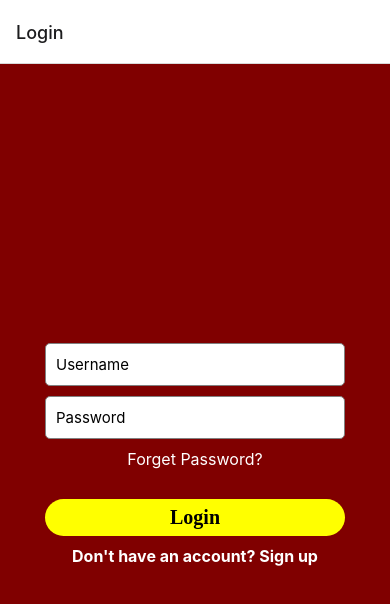
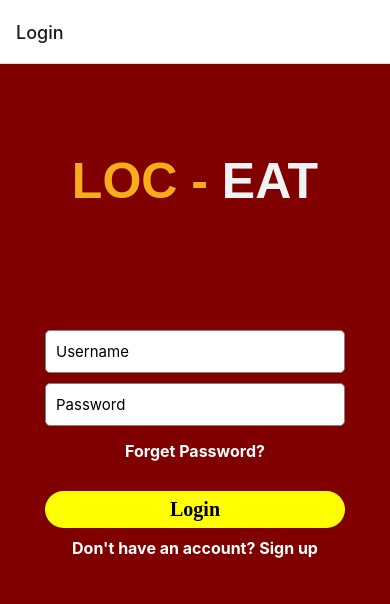
Before and after one commit to curseb100d/LOC-EAT, a React Native app: screen / in a window 390 px wide. Shown: the top 604 px of the page. Built offline with nearby package versions, Linux system fonts and the light colour scheme.

Commit message:
Read 0rders in business side and improve UI added

```diff
--- a/src/View/Business_Screens/BusinessFoodOrderView.js
+++ b/src/View/Business_Screens/BusinessFoodOrderView.js
@@ -1,12 +1,74 @@
-import * as React from 'react';
-import { View, Text } from 'react-native';
+import React from 'react';
+import { View, Text, StyleSheet, ScrollView, TouchableOpacity } from 'react-native';
+import { useCart } from '../../Context/CartContext';
 
-export default function BusinessFoodOrderView({ navigation }) {
-    return (
-        <View style={{ flex: 1, alignItems: 'center', justifyContent: 'center' }}>
-            <Text
-                onPress={() => alert('This is the "Food Order" screen.')}
-                style={{ fontSize: 26, fontWeight: 'bold' }}>Food Orders</Text>
-        </View>
-    );
+export default function BusinessFoodOrderView() {
+  const { cart, removeFromCart } = useCart();
+
+  const handleCancelOrder = (itemId) => {
+    removeFromCart(itemId);
+  };
+
+  return (
+    <ScrollView contentContainerStyle={styles.container}>
+      {cart.length > 0 ? (
+        cart.map((item) => (
+          <View style={styles.cartItem} key={item.id}>
+            <Text style={styles.itemName}>Name: {item.name}</Text>
+            <Text style={styles.itemPrice}>Price: ${item.price}</Text>
+            <Text style={styles.itemType}>Type: {item.type}</Text>
+            <TouchableOpacity
+              style={styles.cancelButton}
+              onPress={() => handleCancelOrder(item.id)}
+            >
+              <Text style={styles.cancelButtonText}>Cancel Order</Text>
+            </TouchableOpacity>
+          </View>
+        ))
+      ) : (
+        <Text style={styles.emptyCart}>No items in the order.</Text>
+      )}
+    </ScrollView>
+  );
 }
+
+const styles = StyleSheet.create({
+  container: {
+    flex: 1,
+    padding: 16,
+    backgroundColor: '#fff',
+  },
+  cartItem: {
+    backgroundColor: '#f0f0f0',
+    borderRadius: 8,
+    padding: 16,
+    marginBottom: 8,
+  },
+  itemName: {
+    fontWeight: 'bold',
+    fontSize: 18,
+    marginBottom: 4,
+  },
+  itemPrice: {
+    fontSize: 16,
+  },
+  itemType: {
+    fontSize: 16,
+  },
+  cancelButton: {
+    backgroundColor: '#e74c3c',
+    padding: 8,
+    borderRadius: 4,
+    marginTop: 8,
+    alignItems: 'center',
+  },
+  cancelButtonText: {
+    color: '#fff',
+    fontWeight: 'bold',
+  },
+  emptyCart: {
+    fontSize: 18,
+    textAlign: 'center',
+    marginTop: 20,
+  },
+});
--- a/src/View/LoginScreen.js
+++ b/src/View/LoginScreen.js
@@ -27,12 +27,17 @@ export default function LoginScreen({ navigation }) {
 
   return (
     <View style={styles.container}>
+      <Text style={{ fontSize:50, marginBottom:120 }}>
+        <Text style={{ fontFamily: 'sans-serif', color: '#F7AD19', fontWeight:'bold' }}>LOC -</Text>
+        <Text style={{ fontFamily: 'sans-serif', color: '#f2f2f2', fontWeight:'bold' }}> EAT</Text>
+      </Text>
+
 
       <TextInput
         placeholder="Username"
         value={username}
         onChangeText={(text) => setUsername(text)}
-        style={[styles.input, styles.inputWithBorder]}
+        style={[styles.input, styles.inputWithBorder, {marginBottom:10}]}
       />
       <TextInput
         placeholder="Password"
@@ -41,14 +46,14 @@ export default function LoginScreen({ navigation }) {
         onChangeText={(text) => setPassword(text)}
         style={[styles.input, styles.inputWithBorder]}
       />
-      <Text style={styles.forgotPassword}>Forget Password?</Text>
+      <Text style={[styles.forgotPassword, {paddingTop:5, fontWeight:'bold'}]}>Forget Password?</Text>
       <TouchableOpacity
         onPress={handleLogin}
         style={[styles.loginButton, styles.centeredText]}
       >
-        <Text style={styles.loginButtonText}>Login</Text>
+        <Text style={[styles.loginButtonText, {fontWeight:'bold'}]}>Login</Text>
       </TouchableOpacity>
-      <Text style={styles.signupText}>Don't have an account? Sign up</Text>
+      <Text style={[styles.signupText, {marginBottom:200}]}>Don't have an account? Sign up</Text>
     </View>
   );
 }
--- a/src/View/Student_Screens/StudentCartView.js
+++ b/src/View/Student_Screens/StudentCartView.js
@@ -16,7 +16,7 @@ export default function StudentCartView() {
         data={cart}
         keyExtractor={(item, index) => index.toString()}
         renderItem={({ item, index }) => (
-          <View style={styles.itemContainer}>
+          <View style={[styles.itemContainer, {borderColor: 'rgba(0, 0, 0, 0.5)' }]}>
             <Text style={styles.itemName}>Name: {item.name}</Text>
             <Text style={styles.itemPrice}>Price: ${item.price}</Text>
             <Text style={styles.itemType}>Type: {item.type}</Text>
@@ -53,19 +53,21 @@ const styles = StyleSheet.create({
     marginBottom: 12,
   },
   itemName: {
-    fontSize: 18,
+    fontSize: 20,
     fontWeight: 'bold',
     marginBottom: 8,
   },
   itemPrice: {
-    fontSize: 16,
+    fontSize: 20,
+    fontWeight: 'bold',
     marginBottom: 4,
   },
   itemType: {
-    fontSize: 16,
+    fontSize: 20,
+    fontWeight: 'bold',
   },
   removeButton: {
-    backgroundColor: 'red',
+    backgroundColor: '#BC3648',
     padding: 8,
     borderRadius: 5,
     marginTop: 8,
--- a/src/View/Student_Screens/StudentSearchView.js
+++ b/src/View/Student_Screens/StudentSearchView.js
@@ -47,13 +47,13 @@ export default function StudentSearchView() {
               <View style={styles.whiteSquare}></View>
               <Image source={{ uri: item.imageUrl }} style={{ width: 150, height: 100, marginRight: 10 }} />
               <View>
-                <Text style={{ top: -25, left: 139, fontWeight: 'bold', fontSize: 15, color: 'black' }}>
+                <Text style={{ top: 35, left: 12, fontWeight: 'bold', fontSize: 25, color: 'black' }}>
                   {item.price}
                 </Text>
-                <Text style={{ top: -46, left: 0, fontWeight: 'bold', fontSize: 15, color: 'black' }}>
+                <Text style={{ top: -40, left: 12, fontWeight: 'bold', fontSize: 25, color: 'black' }}>
                   {item.name}
                 </Text>
-                <Text style={{ fontSize: 15, color: 'black' }}>
+                <Text style={{ top: 5,left: 12, fontWeight: 'bold', fontSize: 25, color: 'black' }}>
                   {item.type}
                 </Text>
               </View>
@@ -83,15 +83,16 @@ export default function StudentSearchView() {
       return (
         <View key={key} style={styles.card}>
           <View style={{ flexDirection: 'row', alignItems: 'center' }}>
-            <Image source={{ uri: item.imageUrl }} style={{ width: 120, height: 80, marginRight: 10 }} />
+          <View style={styles.whiteSquare}></View>
+            <Image source={{ uri: item.imageUrl }} style={{ width: 150, height: 100, marginRight: 10 }} />
             <View>
-              <Text style={{ top: -25, left: 139, fontWeight: 'bold', fontSize: 15, color: 'black' }}>
+              <Text style={{ top: 35, left: 12, fontWeight: 'bold', fontSize: 25, color: 'black' }}>
                 {item.price}
               </Text>
-              <Text style={{ top: -46, left: 0, fontWeight: 'bold', fontSize: 15, color: 'black' }}>
+              <Text style={{ top: -40, left: 12, fontWeight: 'bold', fontSize: 25, color: 'black' }}>
                 {item.name}
               </Text>
-              <Text style={{ fontSize: 15, color: 'black' }}>
+              <Text style={{ top: 5, left: 12, fontWeight: 'bold', fontSize: 25, color: 'black' }}>
                 {item.type}
               </Text>
             </View>
@@ -107,14 +108,14 @@ export default function StudentSearchView() {
   const SmallCard = () => (
     <View style={styles.smallCard}>
       <View style={{ flexDirection: 'row', justifyContent: 'space-between', alignItems: 'center' }}>
-        <Text style={{ fontWeight: 'bold', fontSize: 15, color: 'white' }}>
+        <Text style={{ fontWeight: 'bold', fontSize: 20, color: 'white' }}>
           x1
         </Text>
         <View style={{ flexDirection: 'row', justifyContent: 'flex-end', alignItems: 'center' }}>
-          <Text style={{ fontWeight: 'bold', fontSize: 15, color: 'white', textAlign: 'right' }}>
+          <Text style={{ fontWeight: 'bold', fontSize: 20, color: 'white', textAlign: 'right' }}>
             Total Calculated:
           </Text>
-          <Text style={{ fontWeight: 'bold', fontSize: 15, color: 'yellow' }}> ₱0</Text>
+          <Text style={{ fontWeight: 'bold', fontSize: 20, color: 'yellow' }}> ₱0</Text>
         </View>
       </View>
     </View>
@@ -139,7 +140,7 @@ export default function StudentSearchView() {
         style={styles.reviewButton}
         onPress={() => handleButtonClick()}
       >
-        <Text style={styles.reviewButtonText}>Review</Text>
+        <Text style={[styles.reviewButtonText, {textAlign:'center', marginTop:2}]}>Review</Text>
       </TouchableOpacity>
     </SafeAreaView>
   );
```
Also changed, not shown: src/Model/Student_Model/StudentMenuModel.js (deleted, +0 -32 lines).
